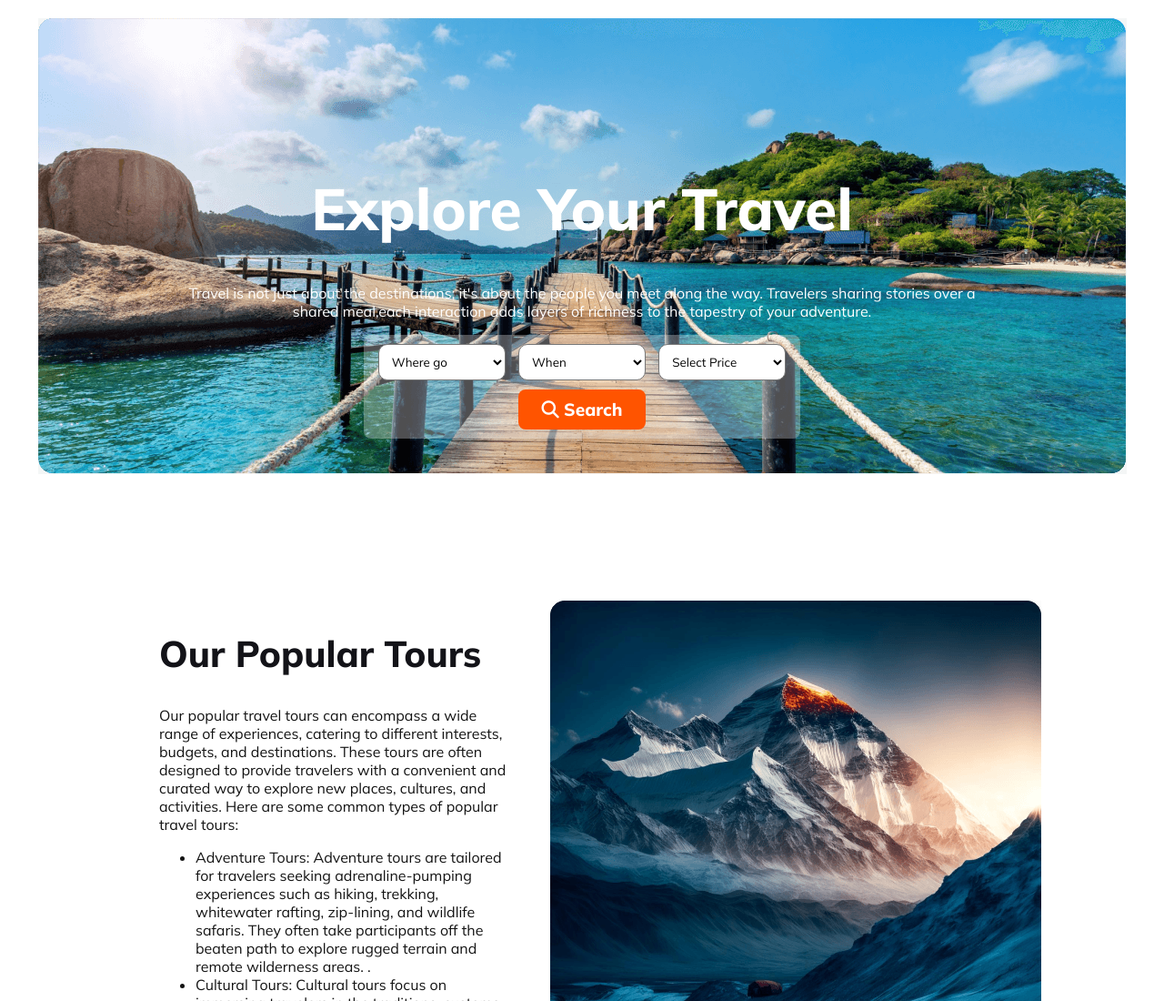
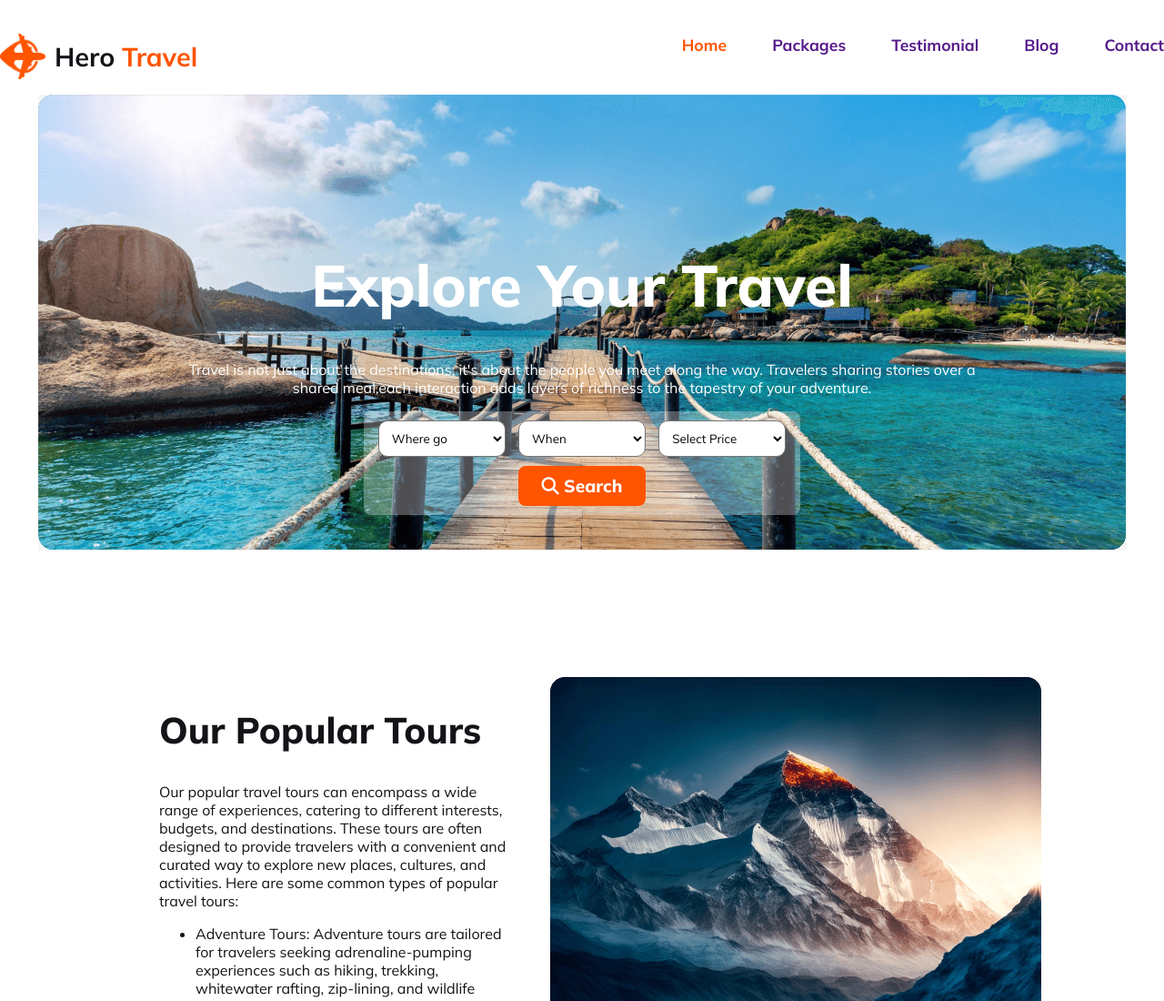
Before and after one commit to jabadhossain/jabad-travel.com, a plain HTML site: page index.html in a window 1280 px wide. Shown: the top 1100 px of the page at 91% size. Drawn offline with Linux system fonts and the light colour scheme.

Commit message:
nav section added

```diff
--- a/index.html
+++ b/index.html
@@ -12,6 +12,19 @@
 
 <body>
     <header>
+        <nav>
+            <div class="name-logo">
+                <img width="50px" height="50px" src="Images/Group 40071 (2).png" alt="">
+                <h1>Hero <span class="travel">Travel</span></h1>
+            </div>
+            <ul>
+                <li><a class="home" href="">Home</a></li>
+                <li><a href="">Packages</a></li>
+                <li><a href="">Testimonial</a></li>
+                <li><a href="">Blog</a></li>
+                <li><a href="">Contact</a></li>
+            </ul>
+        </nav>
         <div class="banner">
             <div class="banner-content">
                 <h1 class="banner-title">Explore Your Travel</h1>
--- a/styles/style.css
+++ b/styles/style.css
@@ -29,6 +29,35 @@ body {
     font-size: 2.5em;
     font-weight: 800;
     color: #131318;
+}
+
+nav {
+    display: flex;
+    justify-content: space-between;
+}
+
+nav>ul {
+    display: flex;
+    gap: 50px;
+    text-align: center;
+    font-size: 1.1rem;
+    font-weight: 700;
+}
+
+
+nav li {
+    list-style: none;
+}
+
+nav li a {
+    text-decoration: none;
+}
+
+.home {
+    color: #FF5400;
+    text-align: center;
+    font-size: 1.1rem;
+    font-weight: 700;
 }
 
 /* banner styles */
@@ -277,6 +306,15 @@ body {
         margin: 20px;
     }
 
+    nav {
+        flex-direction: column;
+    }
+
+    nav>ul {
+        flex-direction: column;
+        cursor: pointer;
+    }
+
     .banner-content {
         top: 1%;
         color: #fff;
```
